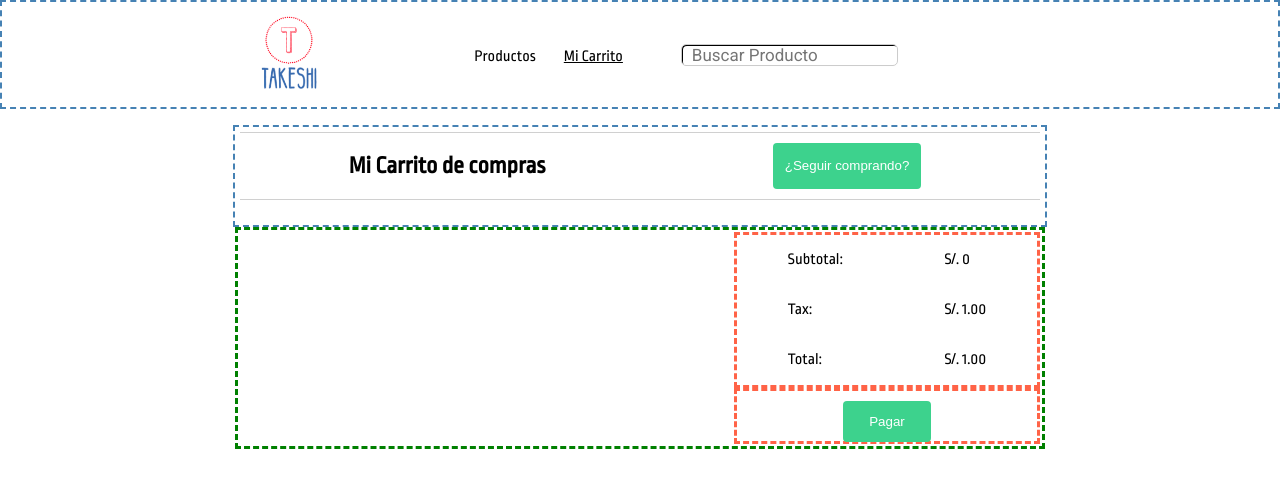
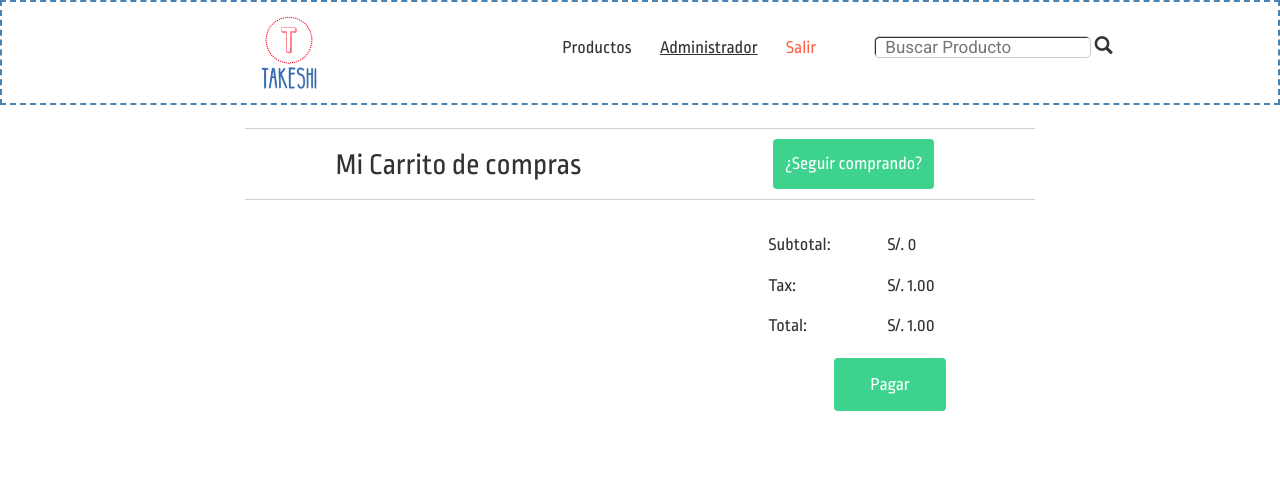
Before and after one commit to AlwaysYou/crehana-project, a Django app: a page that uses src/templates/common/_base.html in a window 1280 px wide. Shown: the top 488 px of the page. Run offline with Django 3.2, Linux system fonts and the light colour scheme; a user stored in the database is signed in; tables that the repository leaves empty hold one stand-in row (values such as "Sample post"); parts of the project's set-up code (start-up, migrations or seed data) failed here and were passed over; some libraries are stand-ins or nearby versions.

Commit message:
correcciones

```diff
--- a/src/apps/usuarios/admin.py
+++ b/src/apps/usuarios/admin.py
@@ -7,4 +7,4 @@
 
 @admin.register(UserProfile)
 class UserProfileAdmin(admin.ModelAdmin):
-	list_display = 'email', 'get_creation_date', 'id'
+	list_display = 'email', 'id'
--- a/src/settings/base.py
+++ b/src/settings/base.py
@@ -166,9 +166,6 @@
     {'app': 'web', 'label': 'Información General',
      'models': ('web.InformacionGeneral',
                 )},
-    {'app': 'auth', 'label': 'Administración de Usuarios',
-     'models': ('auth.user',
-                )},
 
     {'app': 'usuarios', 'label': 'Usuarios Registrados',
             'models': ('usuarios.UserProfile',
--- a/src/static/css/developers.css
+++ b/src/static/css/developers.css
@@ -15,3 +15,5 @@
   color: #fff;
   background: #f50000;
 }
+
+}
--- a/src/static/css/s1.css
+++ b/src/static/css/s1.css
@@ -2,6 +2,7 @@
   top: 0;
   margin: 0;
   font-family: 'Ropa Sans', sans-serif;
+  font-size: 18px;
 }
 a {
   color: inherit; /* blue colors for links too */
@@ -104,6 +105,12 @@
 .button.-green {
   color: #fff;
   background: #3dd28d;
+  padding 6px
+}
+.button.-green.bt_seguir_comprando {
+  color: #fff;
+  background: #3dd28d;
+  padding 6px
 }
 .container_css_login {
   max-width: 450px;
@@ -115,6 +122,7 @@
 }
 .container_css_registro {
   max-width: 450px;
+  border: 2px dashed #4682b4;
   height: 370px;
   padding: 0 1em;
   margin: 0 auto;
@@ -162,7 +170,6 @@
 .container-carrito {
   width: 800px;
   margin: 0 auto;
-  border: 2px dashed #4682b4;
   padding: 5px;
 }
 .borde_superior_gray {
@@ -181,7 +188,6 @@
   width: 800px;
   height: 150px;
   margin: 0 auto;
-  border: 1px dashed #4682b4;
   padding: 2px;
   margin-bottom: 10px;
   display: flex;
@@ -189,26 +195,22 @@
   align-items: center;
 }
 .bloque_titulo_imagen {
-  border: 1px dashed #4682b4;
   width: 350px;
   height: 100px;
   display: flex;
   justify-content: space-around;
 }
 .bloque_precio {
-  border: 1px dashed #4682b4;
   width: 350px;
   height: 100px;
   text-align: center;
   line-height: 100px;
 }
 .img_cart_itemimagen_cart_item {
-  border: 1px dashed #4682b4;
   width: 200px;
   height: 100px;
 }
 .descripcion_cart_item {
-  border: 1px dashed #ff6347;
   width: 150px;
   height: 100px;
   display: flex;
@@ -226,7 +228,7 @@
 }
 a.remove {
   text-decoration: none;
-  font-family: $fontSans;
+  font-family: 'Ropa Sans', sans-serif;
   color: #fff;
   font-weight: bold;
   background: #e0e0e0;
@@ -238,8 +240,7 @@
 }
 .container_resumen {
   width: 800px;
-  border: 3px dashed #008000;
-  padding: 2px;
+  padding: 0px;
   margin-bottom: 10px;
   display: flex;
   flex-direction: column;
@@ -249,27 +250,33 @@
 .bloque_interno_resumen {
   width: 300px;
   height: 150px;
-  border: 3px dashed #ff6347;
   display: flex;
   justify-content: space-around;
+  padding-right: 77px;
 }
 .bloque_interno_resumen .descripcion {
   display: flex;
   flex-direction: column;
   justify-content: space-around;
+  margin-bottom: 28px;
 }
 .bloque_interno_resumen .precios {
   display: flex;
   flex-direction: column;
   justify-content: space-around;
+  margin-bottom: 28px;
 }
 .bloque_boton_pago {
   width: 300px;
-  height: 50px;
-  border: 3px dashed #ff6347;
+  height: 30px;
   text-align: center;
   line-height: 50px;
 }
 .boton_pago {
-  padding: 1em 2em;
+  padding: 0.1em 2em;
+  margin: 0px;
 }
+
+#form_pago{
+  margin-top: -17px;
+}
--- a/src/templates/common/_base.html
+++ b/src/templates/common/_base.html
@@ -2,18 +2,24 @@
 {% load static %}
 <html>
 <head>
-	<title> Crehana | Home</title>
-	<link rel="stylesheet" type="text/css" href="{% static 'css/s1.css' %}">
-	<link href="https://fonts.googleapis.com/css?family=Roboto" rel="stylesheet">
+	<title> Prueba | Home</title>
+
+	<script src="https://ajax.aspnetcdn.com/ajax/jQuery/jquery-3.2.1.min.js"></script>
+
+	<!-- bootstrap -->
+  <link rel="stylesheet" href="https://maxcdn.bootstrapcdn.com/bootstrap/3.3.7/css/bootstrap.min.css">
+  <script src="https://maxcdn.bootstrapcdn.com/bootstrap/3.3.7/js/bootstrap.min.js"></script>
 	{% block head %}
 
     {% endblock head %}
+	<link href="https://fonts.googleapis.com/css?family=Roboto" rel="stylesheet">
 
 	<!-- fonts -->
+
 		<link href="https://fonts.googleapis.com/css?family=Ropa+Sans" rel="stylesheet">
+		<link rel="stylesheet" href="https://i.icomoon.io/public/temp/1013ff8fbd/UntitledProject/style-svg.css">
 		<link rel="stylesheet" type="text/css" href="{% static 'css/developers.css' %}">
-		<link rel="stylesheet" href="https://i.icomoon.io/public/temp/1013ff8fbd/UntitledProject/style-svg.css">
-		<script defer src="https://i.icomoon.io/public/temp/1013ff8fbd/UntitledProject/svgxuse.js">
+	<link rel="stylesheet" type="text/css" href="{% static 'css/s1.css' %}">
 		</script>
 	<!-- endfornts -->
 
@@ -22,7 +28,6 @@
 	<!-- endSlider -->
 
 	<!-- jquery -->
-	<script src="https://ajax.aspnetcdn.com/ajax/jQuery/jquery-3.2.1.min.js"></script>
 
 	<!-- endjquery -->
 
@@ -37,8 +42,7 @@
 {% block js_content %}
 
 {% endblock %}
-<script type="text/javascript" src="{% static '' %}css/js/jquery.bxslider.min.js"></script>
-<script type="text/javascript" src="{% static '' %}css/js/mediaelement/mediaelement.js"></script>
+
 
 <script type="text/javascript">
 	$(document).ready(function(){
--- a/src/templates/common/_header.html
+++ b/src/templates/common/_header.html
@@ -12,18 +12,33 @@
 						<li class="item-menu-header head-producto" id="">Productos</li>
 					</a>
 					{% if request.user.is_authenticated %}
-						<a href="{% url 'pedidos:mi_carrito' %}">
+						{% if request.user.is_staff %}
+							<li class="item-menu-header head-mi_carrito" id="">Administrador</li>
+
+						{% else %}
+							<a href="{% url 'pedidos:mi_carrito' %}">
 							<li class="item-menu-header head-mi_carrito" id="">Mi Carrito</li>
 						</a>
+						{% endif %}
+					{% endif %}
+					{% if request.user.is_authenticated %}
+						<a href="{% url 'usuarios:user_logout' %}">
+							<li class="item-menu-header" style="color:tomato">Salir</li>
+						</a>
 					{% else %}
-						<a href="{% url 'usuarios:login' %}">
-							<li class="item-menu-header">Log</li>
+						<a href="{% url 'usuarios:crear_cuenta' %}">
+							<li class="item-menu-header head-crear_cuenta">Crear Cuenta</li>
 						</a>
+					{% endif %}
+
+					{% if not request.user.is_authenticated %}
+					<a href="{% url 'usuarios:login' %}">
+						<li class="item-menu-header head-login" id="">Login</li>
+					</a>
 					{% endif %}
 					<input class="buscador" type="search"
 					placeholder="Buscar Producto">
-					<svg class="icon icon-search" height="10px">
-					<use xlink:href="#icon-search"></use></svg>
+					<span class="glyphicon glyphicon-search"></span></p>
 				</ul>
 			</div>
 			<div>
--- a/src/templates/web/home.html
+++ b/src/templates/web/home.html
@@ -1,4 +1,5 @@
 {% extends 'common/_base.html' %}
+{% load static %}
 
 {% block content %}
 	<section class="mas_buscados">
@@ -35,6 +36,8 @@
 
 
 {% block js_content %}
+<script type="text/javascript" src="{% static '' %}css/js/jquery.bxslider.min.js"></script>
+<script type="text/javascript" src="{% static '' %}css/js/mediaelement/mediaelement.js"></script>
 <script type="text/javascript">
 	$(document).ready(function(){
 		$(".slider_mas_buscados").bxSlider({
```
Also changed, not shown: src/apps/usuarios/views.py (+11 -14 lines), src/templates/usuarios/crear_cuenta.html (+35 -32 lines), src/templates/usuarios/login.html (+5 -9 lines).
